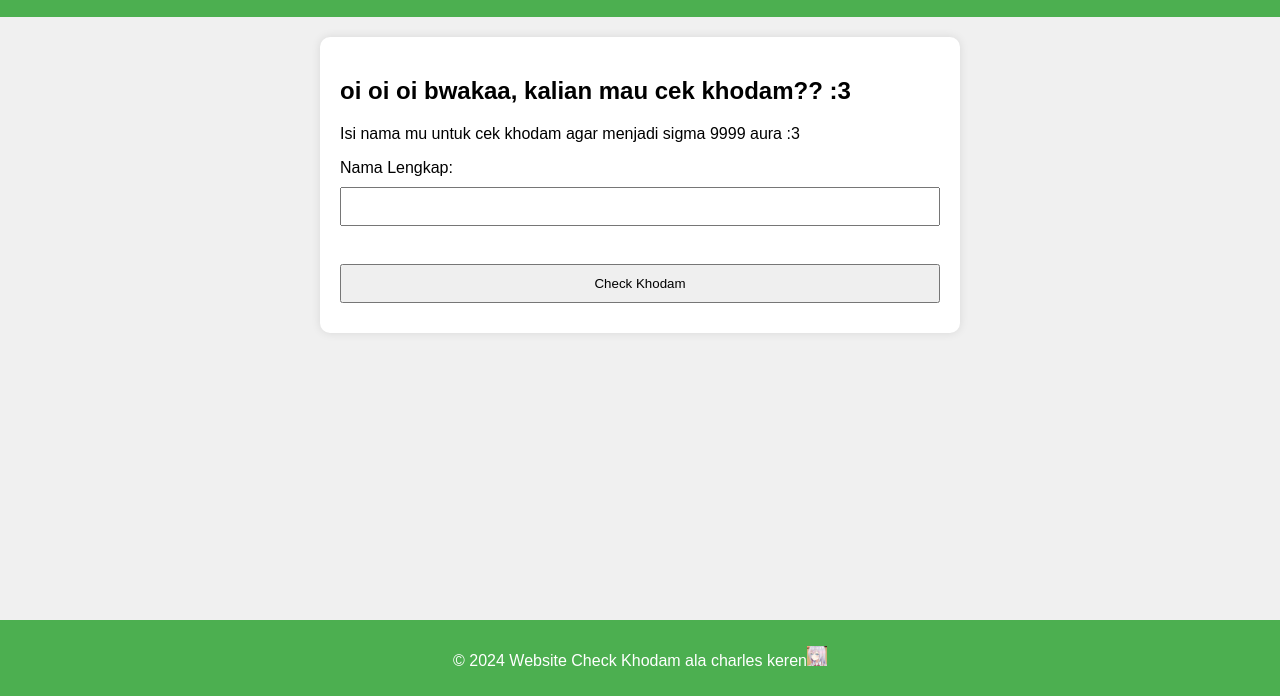
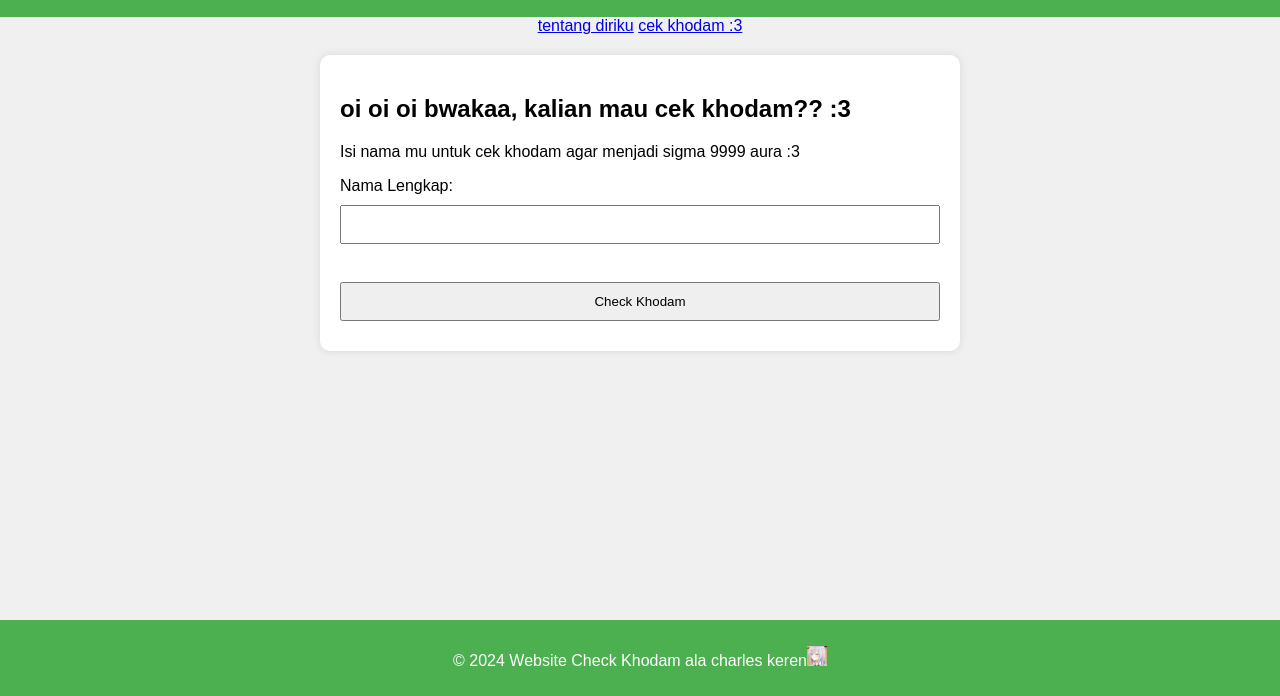
Before and after one commit to mcwow321/web, a plain HTML site: page khodam.html in a window 1280 px wide. Shown: the part 104-800 px from the top of the page. Drawn offline with Linux system fonts and the light colour scheme.

Commit message:
Update khodam.html

```diff
--- a/khodam.html
+++ b/khodam.html
@@ -52,7 +52,10 @@
     <header>
         <h1>Website Check Khodam ala charles :3 <img src="alya.jpg" alt="Foto Profil" width="50" height="50"></h1>
     </header>
-
+<nav>
+    <a href="about.html">tentang diriku</a>
+    <a href="khodam.html">cek khodam :3</a>
+</nav>
     <section>
         <h2>oi oi oi bwakaa, kalian mau cek khodam?? :3</h2>
         <p>Isi nama mu untuk cek khodam agar menjadi sigma 9999 aura :3</p>
```
